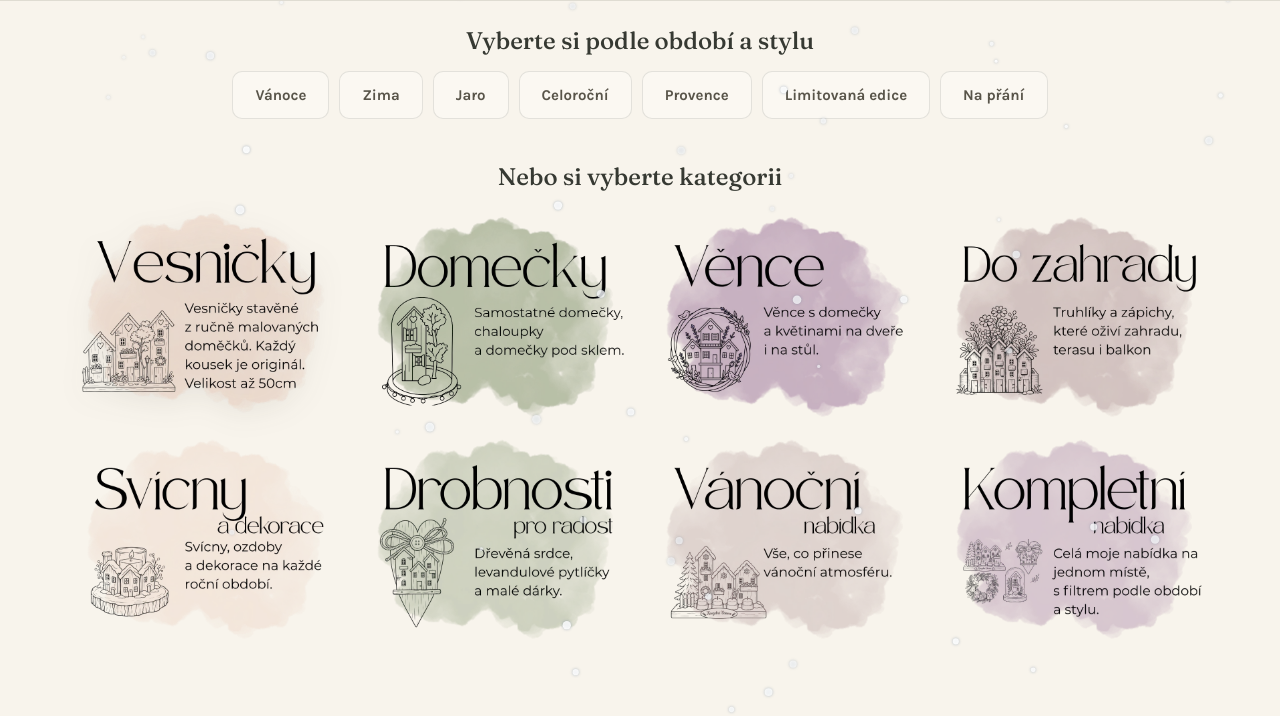
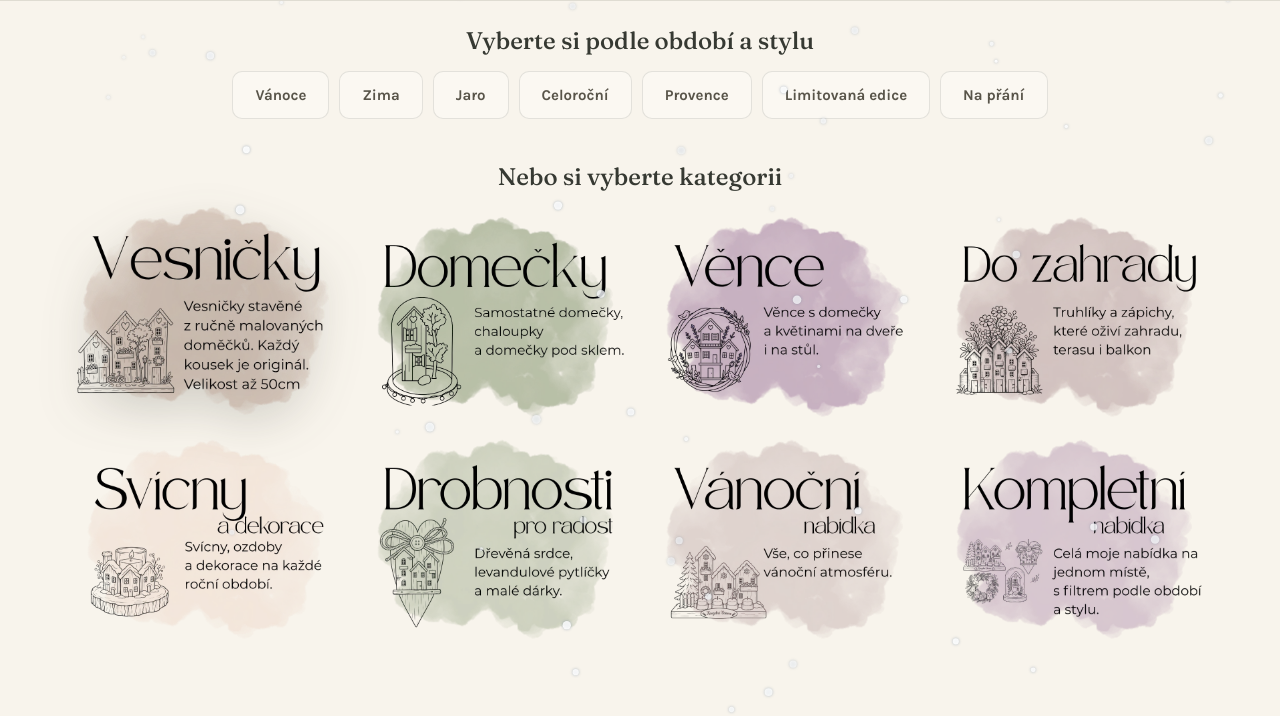
Before and after one commit to skami-design/kvetylu1, a website: page index.html in a window 1280 px wide. In both pictures the pointer is over the link 205 px from the left and 1037 px from the top of the page. Shown: the part 721-1437 px from the top of the page. Drawn offline with Linux system fonts and the light colour scheme.

Commit message:
Add files via upload

```diff
--- a/style.css
+++ b/style.css
@@ -809,6 +809,9 @@
 .usp{ margin-top:0; }
 .usp{ padding:18px 0 20px; }
 .categories{ padding-top:28px; }
+.cat-tile.has-img{ transition: transform .25s ease; }
+.cat-tile.has-img:hover{ transform: translateY(-6px) scale(1.04); }
+.cat-tile.has-img:hover .tile-img{ filter: brightness(.78) saturate(1.15) drop-shadow(0 14px 22px rgba(54,57,50,.38)); }
 .usp-row{ gap:10px; }
 .usp-item{ gap:4px; }
 .usp-item img{ width:64px; height:64px; }
```
